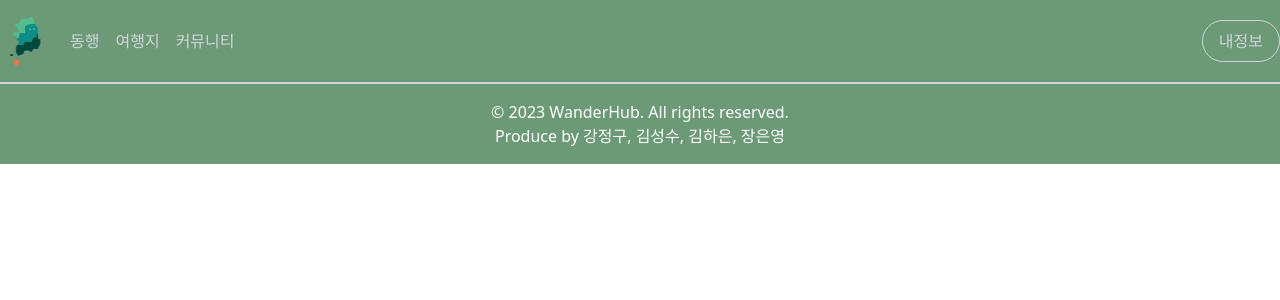
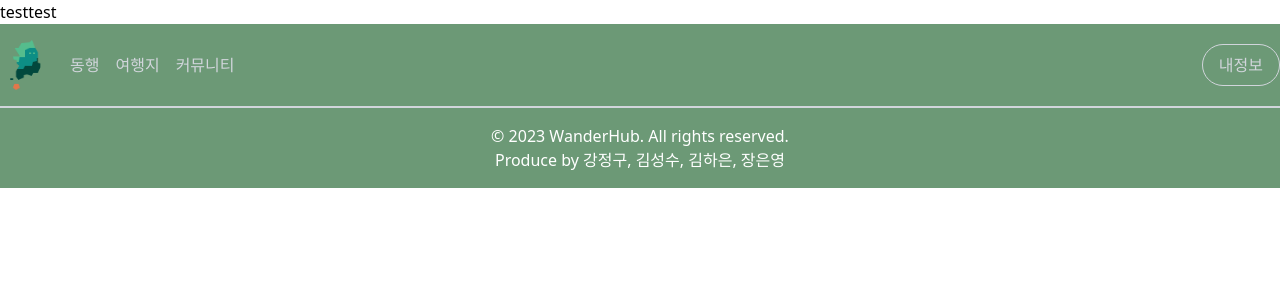
Before and after one commit to jjangeunyeong/WanderHub, a React (Vite) app: page / in a window 1280 px wide. Shown: the top 300 px of the page. Built offline with nearby package versions, Linux system fonts and the light colour scheme.

Commit message:
env : github actions test

```diff
--- a/src/components/Pages/Main/Main.tsx
+++ b/src/components/Pages/Main/Main.tsx
@@ -5,6 +5,7 @@ import React from 'react';
 const MainPage = () => {
   return (
     <>
+      testtest
       <Header />
       <Footer />
     </>
```
